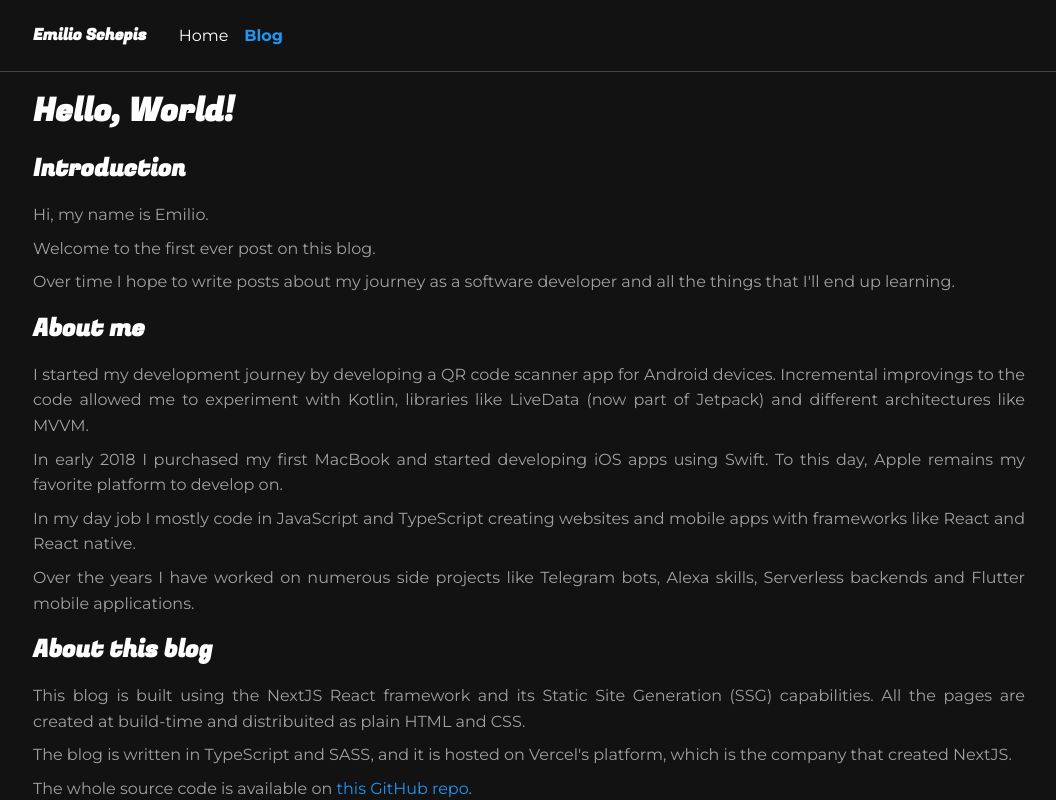
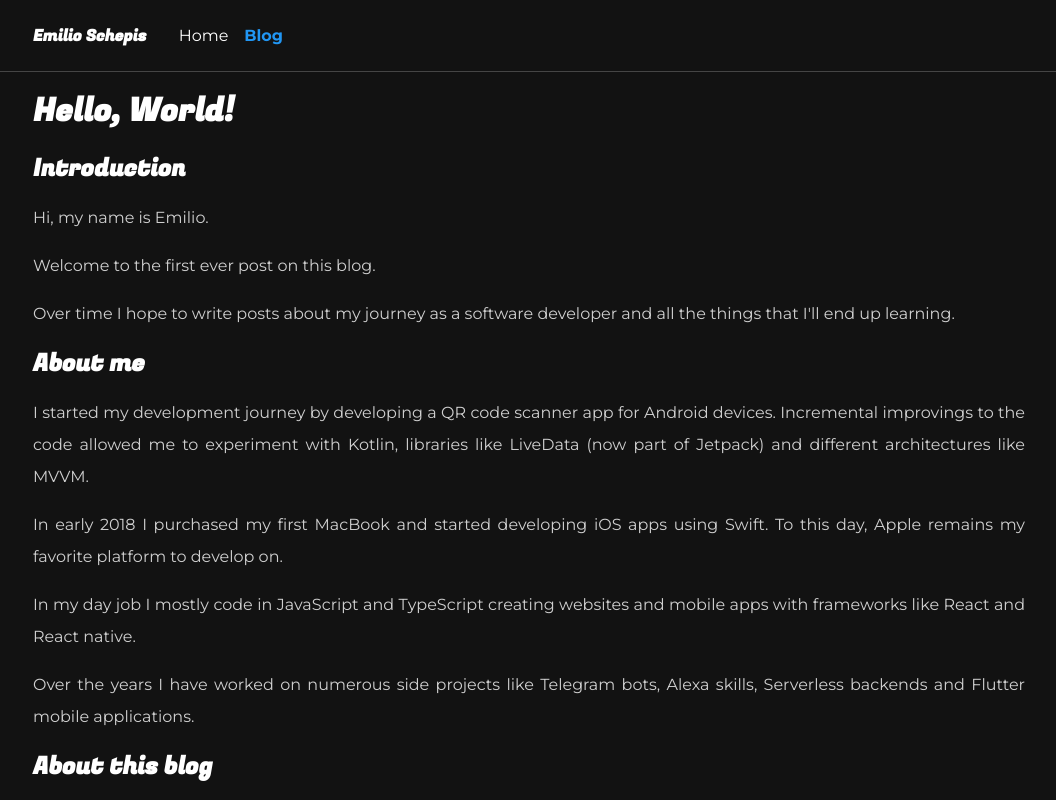
Before and after one commit to emilioschepis/website, a Next.js app: page /blog/hello-world in a window 1280 px wide. Shown: the top 800 px of the page, without its empty margins (111-1167 px from the left). Built offline with nearby package versions, Linux system fonts and the light colour scheme.

Commit message:
refactor: update style for paragraphs

```diff
--- a/components/Introduction.module.scss
+++ b/components/Introduction.module.scss
@@ -3,9 +3,12 @@
 
 .root {
   p {
-    margin-top: sizes.$small-spacing;
     text-align: justify;
     color: colors.$secondary-text;
+
+    &:not(:last-child) {
+      margin-bottom: sizes.$default-spacing;
+    }
   }
 
   a {
--- a/components/PostDetail.module.scss
+++ b/components/PostDetail.module.scss
@@ -15,7 +15,7 @@
       color: colors.$secondary-text;
 
       &:not(:last-child) {
-        margin-bottom: sizes.$small-spacing;
+        margin-bottom: sizes.$default-spacing;
       }
     }
 
--- a/components/Project.module.scss
+++ b/components/Project.module.scss
@@ -17,6 +17,7 @@
   p {
     flex: 1;
     overflow: hidden;
+    line-height: 1.6;
     color: colors.$secondary-text;
     margin: sizes.$small-spacing 0;
   }
--- a/styles/_colors.scss
+++ b/styles/_colors.scss
@@ -2,5 +2,5 @@ $background: #121212;
 $primary: #2196F3;
 $divider: lighten($background, 20%);
 $primary-text: white;
-$secondary-text: #ffffff99;
+$secondary-text: #ffffffcc;
 $tertiary-text: #ffffff77;
--- a/styles/styles.scss
+++ b/styles/styles.scss
@@ -13,7 +13,7 @@ body {
 
 p, a {
   font-family: 'Montserrat', sans-serif;
-  line-height: 1.6;
+  line-height: 2;
 }
 
 h1 {
```
